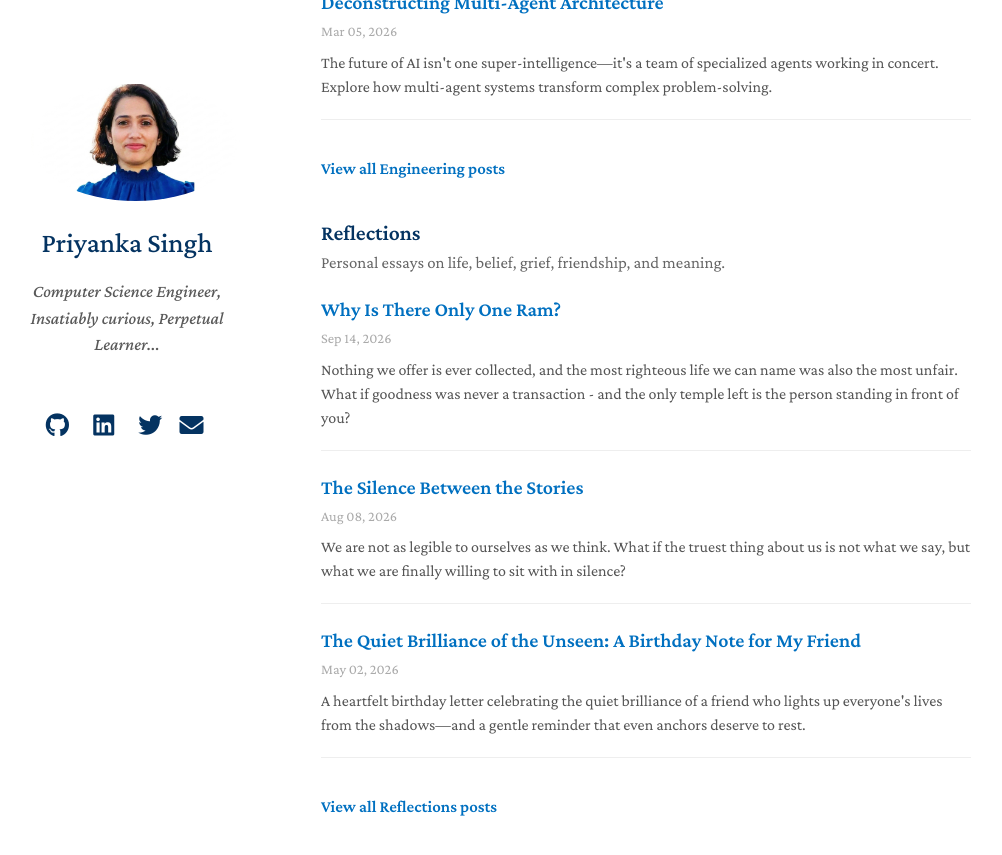
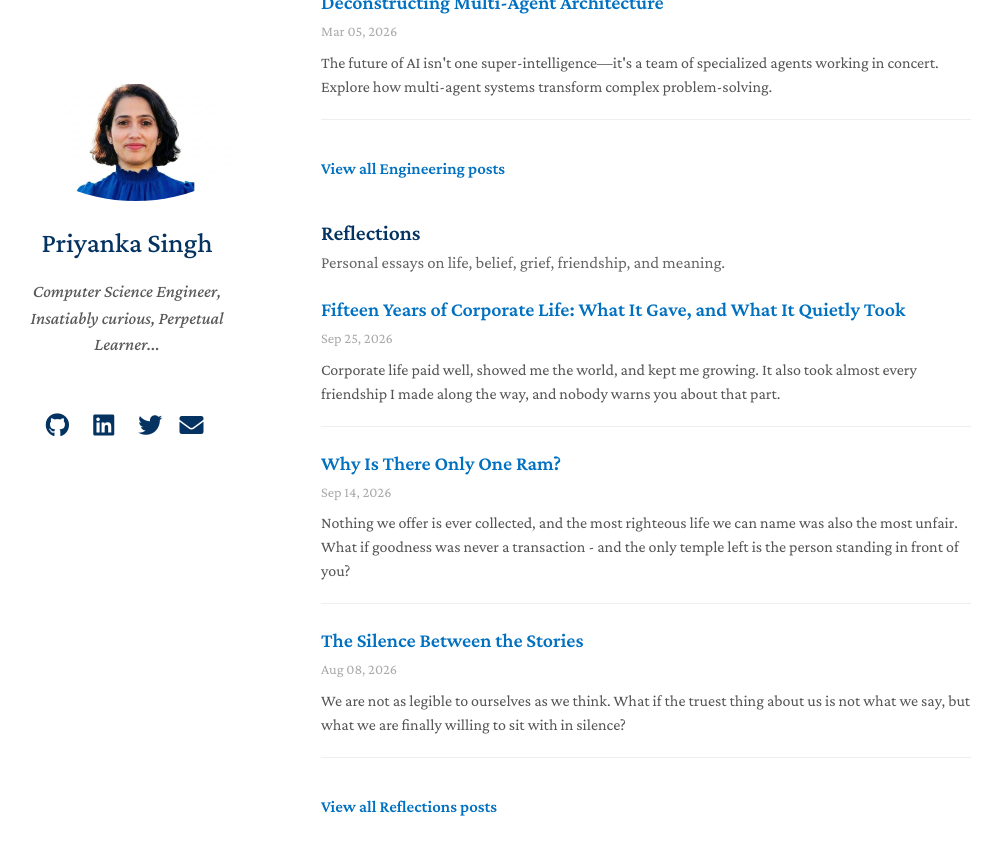
Before and after one commit to kumaripriyankasingh/kumaripriyankasingh.github.io, a Jekyll site: the page built from index.md, in a window 1280 px wide and 900 px high, scrolled down 984 px. Shown: the top 855 px of the window, without its empty margins (149-1151 px from the left). Built offline with Jekyll 4.4.1, drawn with Linux system fonts in a browser that asks for light colours; nearby versions of some CDN libraries; a style sheet for code colours, icons or effects is not loaded; some of the changed lines change nothing that is shown.

Commit message:
Add new blog: Fifteen Years of Corporate Life

```diff
--- /dev/null
+++ b/blogs/fifteen-years-of-corporate-life.md
@@ -0,0 +1,93 @@
+---
+layout: default
+title: "Fifteen Years of Corporate Life: What It Gave, and What It Quietly Took"
+date: 2026-09-25
+tl_dr: "Corporate life paid well, showed me the world, and kept me growing. It also took almost every friendship I made along the way, and nobody warns you about that part."
+
+---
+
+# Fifteen Years of Corporate Life: What It Gave, and What It Quietly Took
+
+It has been fifteen years. In 2011, I walked out of college in Jamshedpur and into the corporate world, not really knowing what it would give me or what it would ask of me in return.
+
+I'm writing this to look back honestly. What did I learn? Who did I meet? And what would I tell someone standing where I stood in 2011? I'll try not to be diplomatic, because I think the shiny version of corporate life is already well advertised.
+
+## The mentor I got lucky with
+
+Technically, my career began with a brief six months at Tally Solutions. But the place where corporate life truly began for me was Samsung in Bangalore, and that is where I met my first mentor. I genuinely could not have asked for a better one, and I still thank my luck for it.
+
+He was brilliant technically, but that is not why I call him wonderful. He was simply one of the finest human beings I have met, then or since. From him I learned professionalism. I learned ethics. And, quietly, by watching him, I learned how to be a good person.
+
+More than a mentor, he was someone who understood me, and that bond ended up setting the tone for the whole team. We all clicked. We had our daily tea chat break, where we talked about everything from life to office politics. Back then, it felt like these friendships would last for decades.
+
+## How a good group quietly dissolves
+
+Within three years, we had all left, one by one, and the group broke up.
+
+We did what everyone does. We made a WhatsApp group. For a while we chatted, sent festival wishes, promised to meet. Then it just faded. Nobody noticed exactly when, and nobody made the effort to pull it back. New friends came into our lives, work took up the rest, and there was no room left for the old ones.
+
+That included my mentor. I had hoped he would be part of my life forever. Today, sadly, we are not in touch.
+
+I often compare this with my father's life. He was in a government job in a small town. He went to office at ten, came home at five, and then met his friends and neighbours over evening tea. Every single day. It was as ordinary as brushing your teeth, and they all looked forward to it.
+
+Corporate life plus Bangalore traffic doesn't allow that. After work, meeting people takes real effort. And after a punishing week, most people just want to rest on the weekend, which is completely fair. So unless your team itself makes time for each other, your social life is mostly your office. The moment you leave the office, you often leave the people too.
+
+## The same story, every company
+
+That first team wasn't an exception. The same thing happened at every company I moved to. You meet people for a brief stint, you genuinely become friends, and when one of you leaves, the friendship usually leaves too.
+
+Life stages make it harder. Straight out of college, you have three or four free years. Then people start getting married and have a second life to manage outside the office. Then kids arrive, and free time drops to almost zero.
+
+What survives are the zero-maintenance friendships, the very old friends you can meet after a year and it feels like nothing changed. New office friendships rarely get the time to become that.
+
+I met some truly wonderful people along the way, people I wanted in my life for good. I couldn't keep them. The blame is shared, mine as much as theirs. Eventually I understood that this is simply how it works, and I made peace with it. In corporate life, work comes first, and almost everything else takes a back seat.
+
+## What it gave me in return
+
+If corporate life took some people from me, it gave back a great deal too.
+
+First, financial independence, the kind my family and I could never have imagined when I left Jamshedpur. Today I'm comfortable. I live a decent, dignified life, and that dignity comes from money earned honestly, through my own work.
+
+It also showed me the world. Work took me to South Korea and Hong Kong, and I lived in the United States for five years. I doubt I'd have seen any of these places otherwise. Living abroad gave me an exposure to other cultures that I could never have got from reading about them.
+
+And it kept me growing. I've worked on almost everything a software engineer can work on, and I've made a point of staying on top of every shift in tech. Today my days are full of AI, and I'm genuinely happy that I kept upgrading myself instead of getting left behind.
+
+![](../assets/images/fifteen-years-of-corporate-life.png)
+
+## What five years in America taught me
+
+I had lived on my own since my first job, but moving to the US meant starting life from scratch with no one to help. Building a decent life there gave me a confidence I didn't have before. Today I know I can live in any part of the world, even where I have no friends, and be just fine. I love seeing how other people live, I adapt easily, and I don't need much.
+
+A few lessons stayed with me:
+
+  - **Be emotionally independent.** You can't build your life around depending on other people. Learning that there made the drifting friendships back home easier to accept.
+  - **Live minimally.** Starting over in a new country taught me not to get attached to things. Keep life light, and be ready to move.
+  - **Spend money to buy back time.** Americans readily pay for things that save time or make life better. As Indians, we often hesitate to spend, even when it costs us hours. I learned that if money gives you back time, it's an investment, not an expense.
+  - **Do what you love, and put your heart in it.** Many people I met there chose work they loved and looked after themselves, yet still thought about others. Their integrity was high, and whatever they did, they did fully.
+
+## Everyone here is smart
+
+The competition is fierce, and I mean that. The people who make it into corporate jobs have usually worked hard their whole lives, to become financially stable and give their families a better life. Hard work is their habit. So once you're in, you're surrounded by smart, driven people, and just doing decently takes serious effort.
+
+In a government job, growth often depends as much on your relationships as your performance. In corporate, it depends on performance. Relationships matter too, but even those are mostly built through work.
+
+So there's a quiet trade-off. If you put more into relationships and less into work, you fall behind. At some point you start to feel like you're losing, and nobody wants that. So most people choose to compete, and friendships are what give way.
+
+## An honest note about being single
+
+I'm single, and almost all my former colleagues are married with kids. That adds its own layer. Even when we'd both like to catch up, I'm not really the right fit for their weekends anymore. Families naturally want to meet other families, so their children have company to play with, and that's completely understandable. So I stepped back, and over time I just went with the flow.
+
+To be clear, I'm not writing this because I feel lonely. I've learned to live alone, and honestly, I like it. It's not that I can't live without those people. I just wish the wonderful ones were still around, still friends, still people I'd be excited to meet on a weekend.
+
+## If you're just starting out
+
+This is the real picture I wish someone had given me in 2011.
+
+  - **The money is real.** If you work hard and stay consistent, corporate life pays well, and it can open up the world to you.
+  - **So is the cost.** Family time and relationships will take a back seat. If you truly want to grow, expect to be lonely sometimes, and learn to be okay with it.
+  - **Don't make people your escape.** You'll like some colleagues and want to spend time with them. They may be free once or twice, but not most of the time. That's not personal; it's the life everyone is juggling.
+  - **Don't hold grudges.** If you get hurt by people drifting away, the resentment will only hurt you. Nobody else.
+
+Fifteen years in, I don't regret the path. I met brilliant people, learned from the best, saw the world, and built a life I'm proud of. I just wish I'd walked in with realistic expectations. So walk in with yours.
+
+As for me, I'm not done. I love working in tech, I love learning new things, and I want to keep contributing back to the field that gave me so much. I honestly have no complaints about the work. Here's to the next chapter.
--- a/blogs/index.md
+++ b/blogs/index.md
@@ -1,6 +1,8 @@
 ---
 layout: default
 ---
+
+## [Fifteen Years of Corporate Life: What It Gave, and What It Quietly Took](fifteen-years-of-corporate-life.md)
 
 ## [Why Is There Only One Ram?](why-is-there-only-one-ram.md)
 
```
Also changed, not shown: 1 other file.
